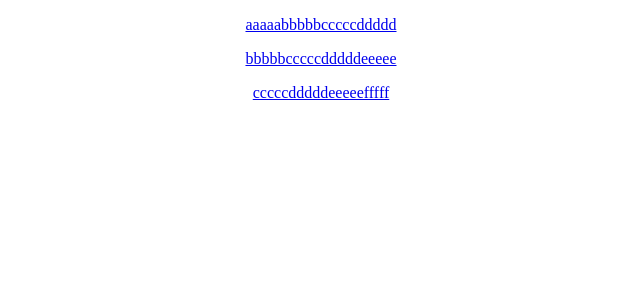
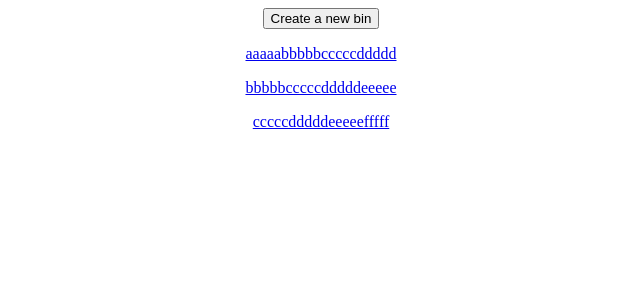
Before and after one commit to feliciaiveliz/Request-Cloud, a React (Create React App) app in the folder frontend/: page / in a window 1280 px wide. Shown: the top 300 px of the page, without its empty margins (319-959 px from the left). Built offline with nearby package versions, Linux system fonts and the light colour scheme; data requests are answered from the project's data file.

Commit message:
added create bin button

```diff
--- a/frontend/src/components/Homepage.js
+++ b/frontend/src/components/Homepage.js
@@ -33,8 +33,15 @@ const Homepage = () => {
     }
   })()
 
+  const createBinHandler = async () => {
+    const path = await Bins.createBin()
+    setBinNumber(path)
+    console.log(path)
+  }
+
   return (
     <div>
+      <button onClick={createBinHandler}>Create a new bin</button>
       {userClickedOnBin}
     </div>
   )
--- a/frontend/src/services/bins.js
+++ b/frontend/src/services/bins.js
@@ -10,11 +10,16 @@ const getAll = async () => {
 
 // }
 
+const createBin = async () => {
+  const req = await axios.post("https://6e61-2600-1702-6a0-2a70-b5cd-6ad4-b9a2-8ca4.ngrok.io/api/bins")
+  return req.data
+}
+
 const getRequests = async (id) => {
   const req = await axios.get(baseUrl + "/requests")
   return req.data
 }
 
-let res = {getAll, getRequests}
+let res = {getAll, getRequests, createBin}
 
 export default res
```
